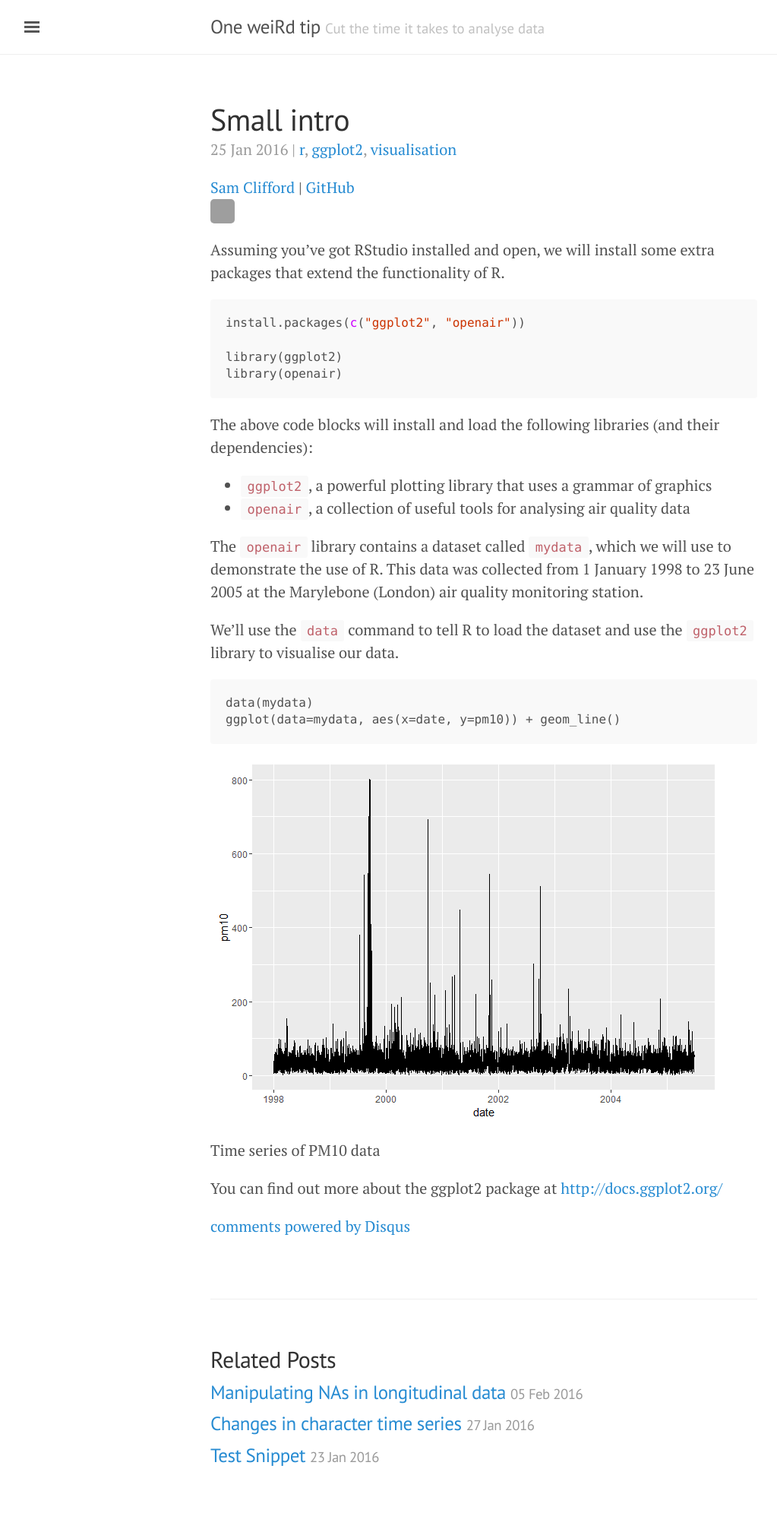
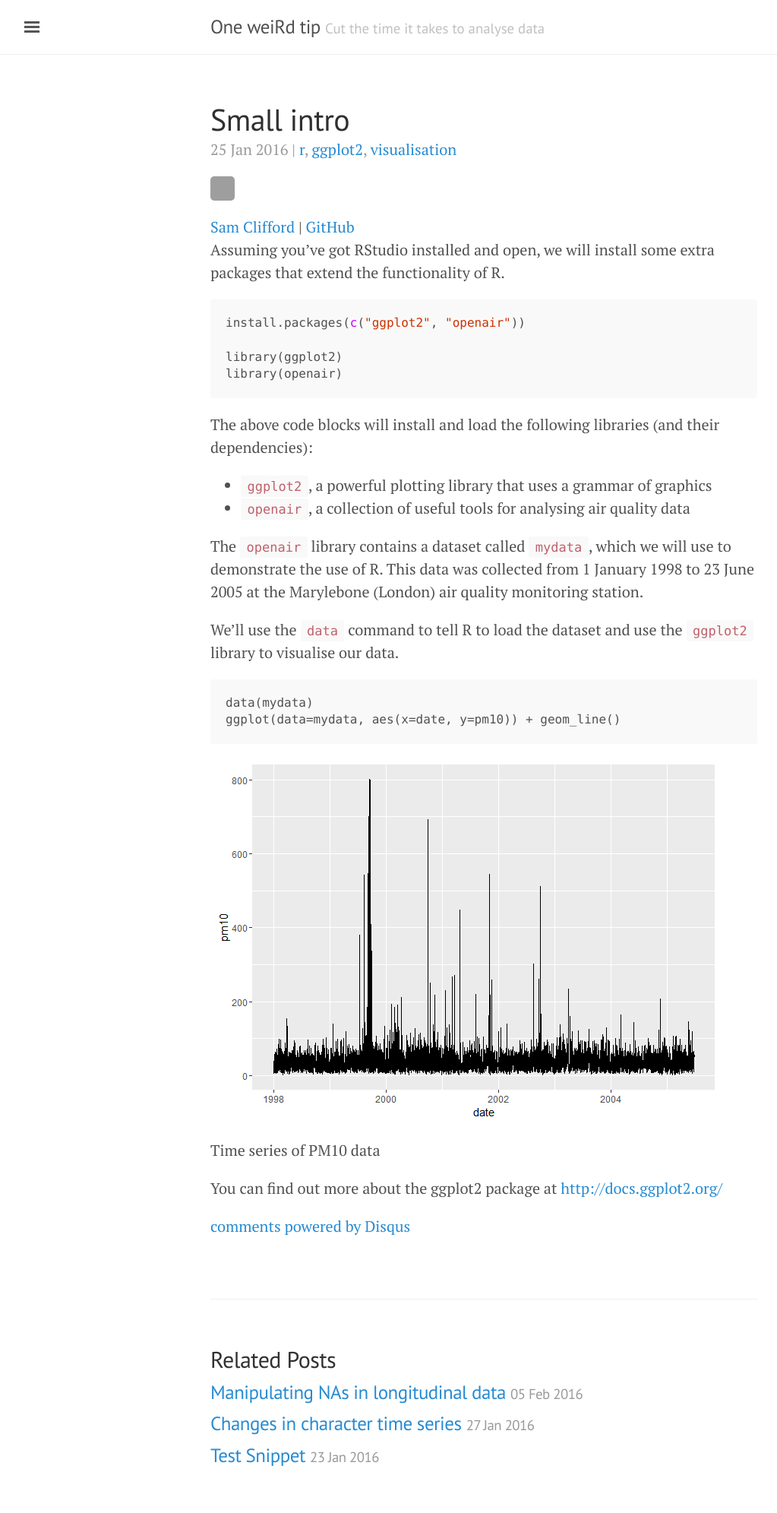
Before and after one commit to bragqut/bragqut.github.io, a Jekyll site: the page built from _posts/2016-01-25-small-intro.md, in a window 1280 px wide. Shown: the whole page at 76% size, without its empty margins (3-1026 px from the left). Built offline with Jekyll 4.4.1, drawn with Linux system fonts in a browser that asks for light colours; comment, search, counter and statistics services are not loaded; grey boxes are pictures that could not be loaded.

Commit message:
reordering

```diff
--- a/_layouts/post.html
+++ b/_layouts/post.html
@@ -9,9 +9,11 @@ layout: default
 <div class="post">
   <h1 class="post-title">{{ page.title }}</h1>
   <span class="post-date">{{ page.date | date_to_string }} | {{ tag_list }}</span>
+
+  {% include authorinfo.html %}
+
   <a href="{{author.web}}" >{{ author.display_name }}</a> | <a href="https://github.com/{{author.github}}" >GitHub</a>
 
-  {% include authorinfo.html %}
 
   {{ content }}
 
```
